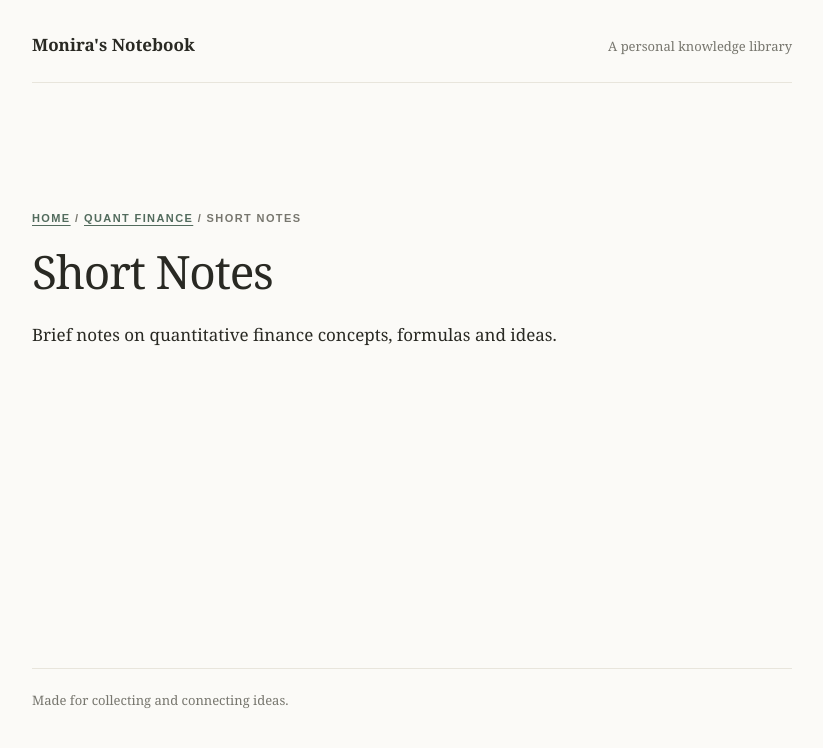
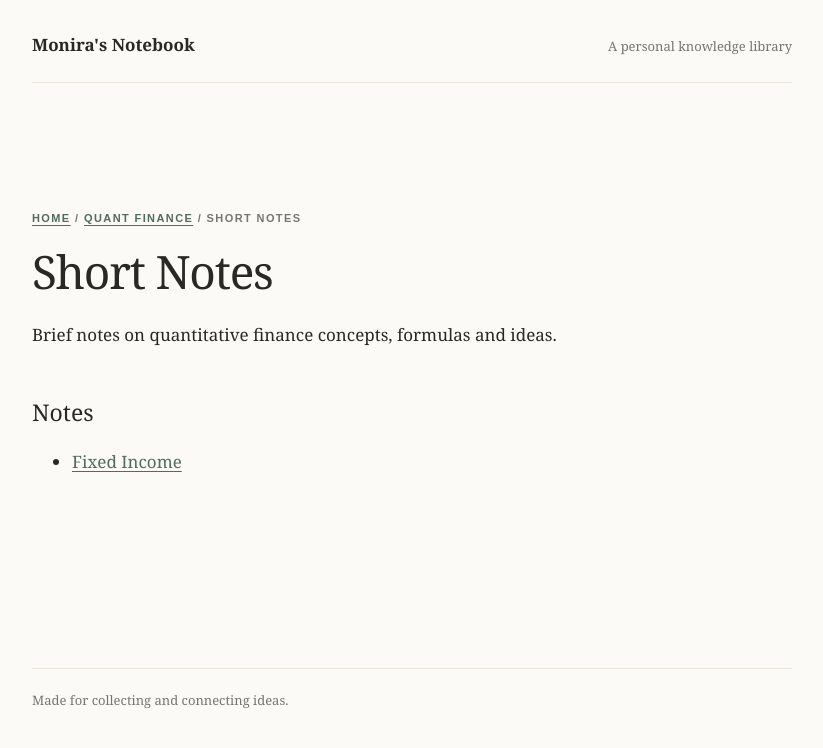
Before and after one commit to monirafatma/monirafatma.github.io, a Jekyll site: the page built from notebooks/quant-finance/short-notes.md, in a window 1280 px wide. Shown: the top 748 px of the page, without its empty margins (228-1051 px from the left). Built offline with Jekyll 4.4.1, drawn with Linux system fonts in a browser that asks for light colours.

Commit message:
Link Fixed Income from Short Notes index

```diff
--- a/notebooks/quant-finance/short-notes.md
+++ b/notebooks/quant-finance/short-notes.md
@@ -9,3 +9,7 @@ permalink: /notebooks/quant-finance/short-notes/
 # Short Notes
 
 Brief notes on quantitative finance concepts, formulas and ideas.
+
+## Notes
+
+- [Fixed Income]({{ '/notebooks/quant-finance/short-notes/fixed-income/' | relative_url }})
```
